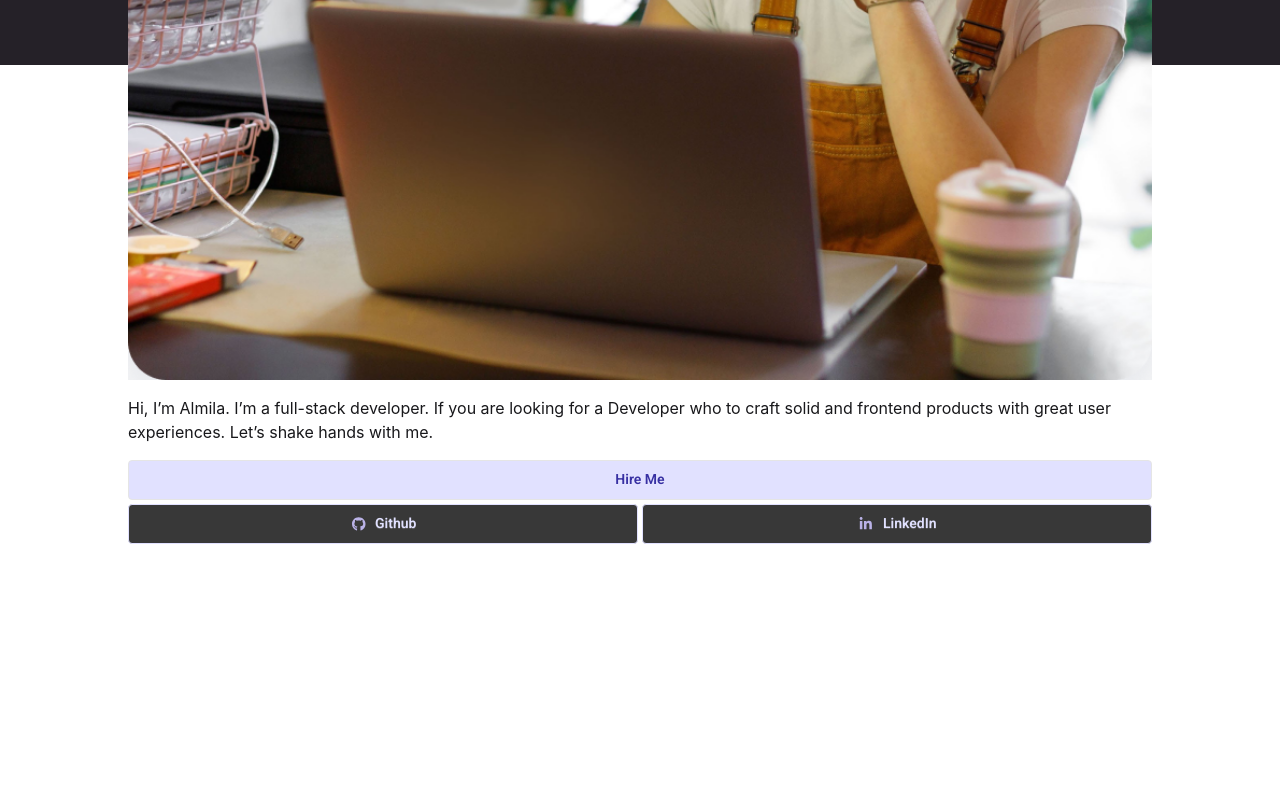
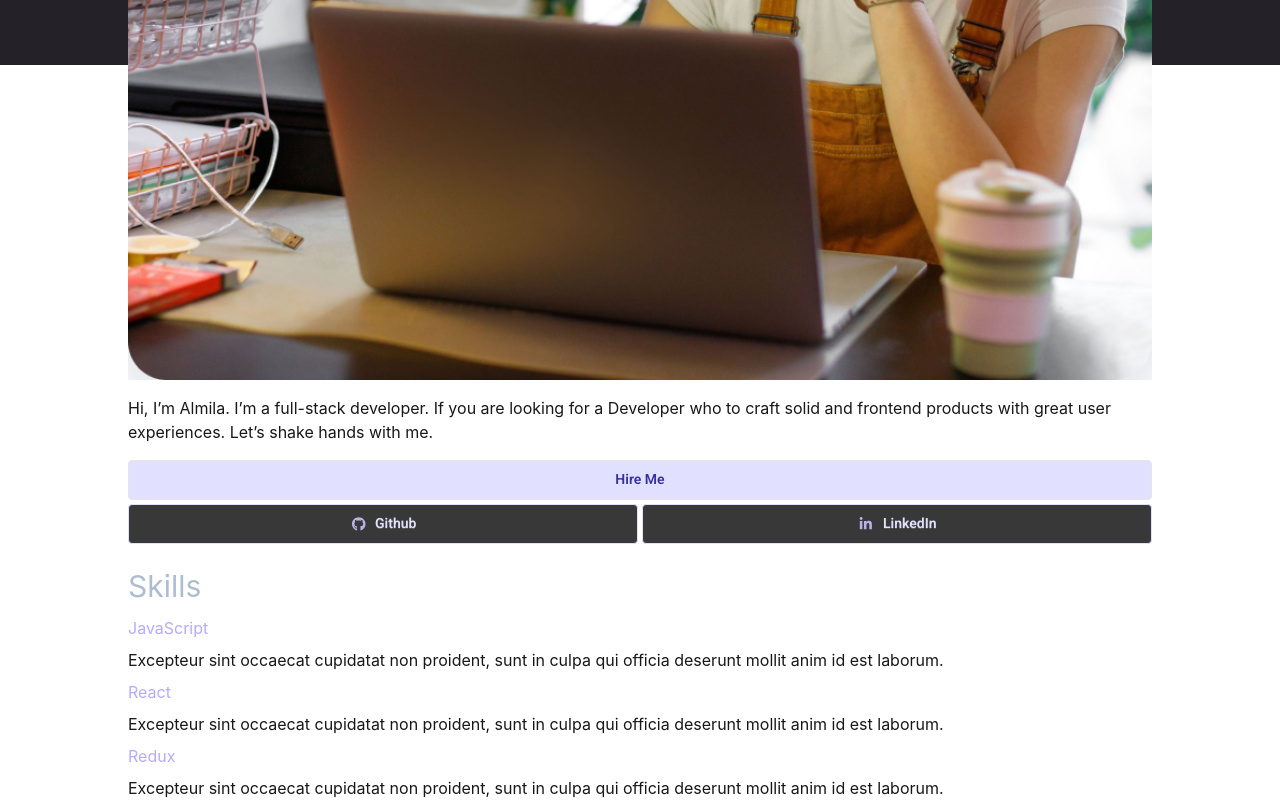
Before and after one commit to FatihPehlevan/WiT-Frontend-Portfolio-Challenge, a React (Vite) app: page / in a window 1280 px wide. Shown: the part 735-1535 px from the top of the page. Before the commit the page ends 1279 px from the top, so only its background shows below. Built offline with nearby package versions, Linux system fonts and the light colour scheme.

Commit message:
skills section implemented

```diff
--- a/src/App.jsx
+++ b/src/App.jsx
@@ -1,5 +1,6 @@
 import Header from '@/components/Header';
 import Hero from '@/components/Hero';
+import Skills from '@/components/Skills';
 
 function App() {
   return (
@@ -7,6 +8,7 @@ function App() {
       <div className="w-4/5  mx-auto flex flex-col gap-6">
         <Header />
         <Hero />
+        <Skills />
       </div>
     </div>
   );
--- a/src/components/Hero.jsx
+++ b/src/components/Hero.jsx
@@ -8,9 +8,9 @@ export default function Hero() {
         <span className="w-16 h-px bg-dark-tertiary"></span>
         <span className="text-lg">Almila Su</span>
       </div>
-      <h2 className="text-4xl font-inter font-bold tracking-wide">
+      <h1 className="text-4xl text-dark-heading font-inter font-bold tracking-wide">
         Creative Thinker <br /> Minimalism Lover
-      </h2>
+      </h1>
       <img src="../src/assets/hero_image.png" alt="hero_image" />
       <p>
         Hi, I’m Almila. I’m a full-stack developer. If you are looking for a
--- a/src/components/Skills.jsx
+++ b/src/components/Skills.jsx
@@ -0,0 +1,30 @@
+export default function Skills() {
+  return (
+    <section className="flex flex-col gap-3">
+      <h2 className="text-3xl text-dark-heading">Skills</h2>
+      <div className="flex flex-col gap-2">
+        <div className="flex flex-col gap-2">
+          <h3 className="text-dark-subheading">JavaScript</h3>
+          <p>
+            Excepteur sint occaecat cupidatat non proident, sunt in culpa qui
+            officia deserunt mollit anim id est laborum.
+          </p>
+        </div>
+        <div className="flex flex-col gap-2">
+          <h3 className="text-dark-subheading">React</h3>
+          <p>
+            Excepteur sint occaecat cupidatat non proident, sunt in culpa qui
+            officia deserunt mollit anim id est laborum.
+          </p>
+        </div>
+        <div className="flex flex-col gap-2">
+          <h3 className="text-dark-subheading">Redux</h3>
+          <p>
+            Excepteur sint occaecat cupidatat non proident, sunt in culpa qui
+            officia deserunt mollit anim id est laborum.
+          </p>
+        </div>
+      </div>
+    </section>
+  );
+}
```
